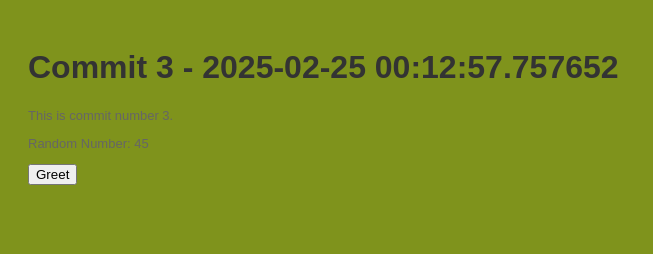
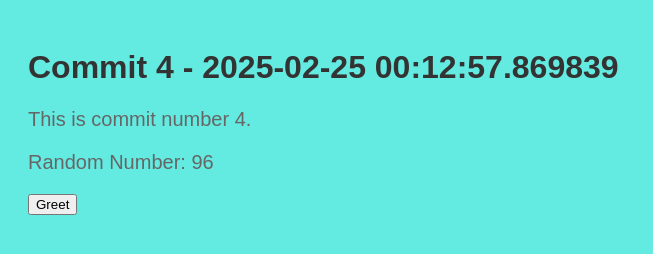
Before and after one commit to polishflits/autogen-repo-20250225001246, a plain HTML site: page index.html in a window 1280 px wide. Shown: the whole page, without its empty margins (0-653 px from the left). Drawn offline with Linux system fonts and the light colour scheme.

Commit message:
📝 Auto commit 4 with HTML, CSS, and JS

```diff
--- a/index.html
+++ b/index.html
@@ -2,13 +2,13 @@
     <!DOCTYPE html>
     <html>
     <head>
-        <title>Commit 3 - 2025-02-25 00:12:57.757652</title>
+        <title>Commit 4 - 2025-02-25 00:12:57.869839</title>
         <link rel="stylesheet" href="style.css">
     </head>
     <body>
-        <h1>Commit 3 - 2025-02-25 00:12:57.757652</h1>
-        <p>This is commit number 3.</p>
-        <p>Random Number: 45</p>
+        <h1>Commit 4 - 2025-02-25 00:12:57.869839</h1>
+        <p>This is commit number 4.</p>
+        <p>Random Number: 96</p>
         <button onclick="greet()">Greet</button>
         <script src="script.js"></script>
     </body>
--- a/script.js
+++ b/script.js
@@ -2,4 +2,4 @@
     function greet() {
         alert('Hello from commit ' + commitNumber + '!');
     }
-    var commitNumber = 3;
+    var commitNumber = 4;
--- a/style.css
+++ b/style.css
@@ -1,7 +1,7 @@
 
     body {
         font-family: Arial, sans-serif;
-        background-color: #7f931c;
+        background-color: #63ebe1;
         padding: 20px;
     }
     h1 {
@@ -9,5 +9,5 @@
     }
     p {
         color: #666;
-        font-size: 13px;
+        font-size: 20px;
     }
```
